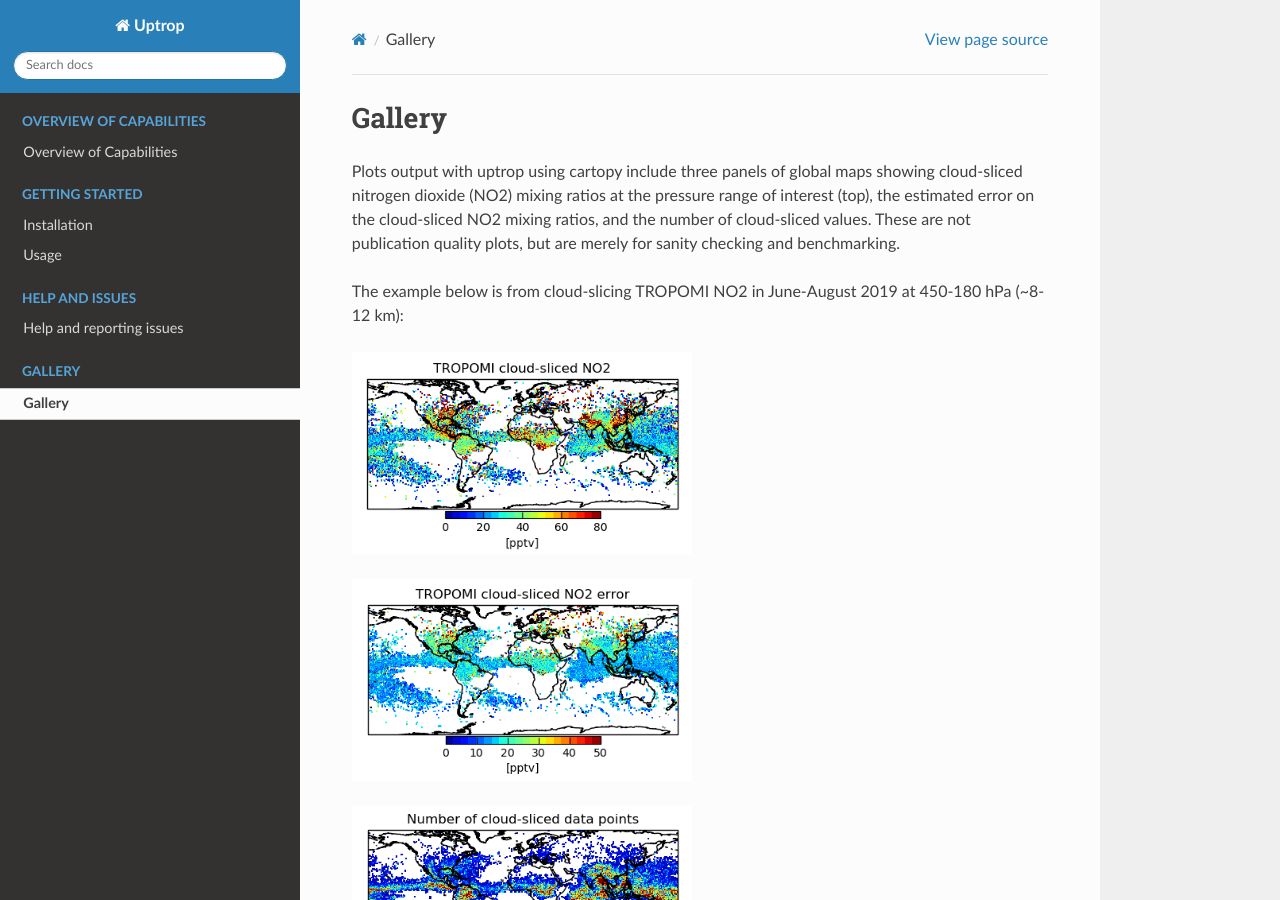
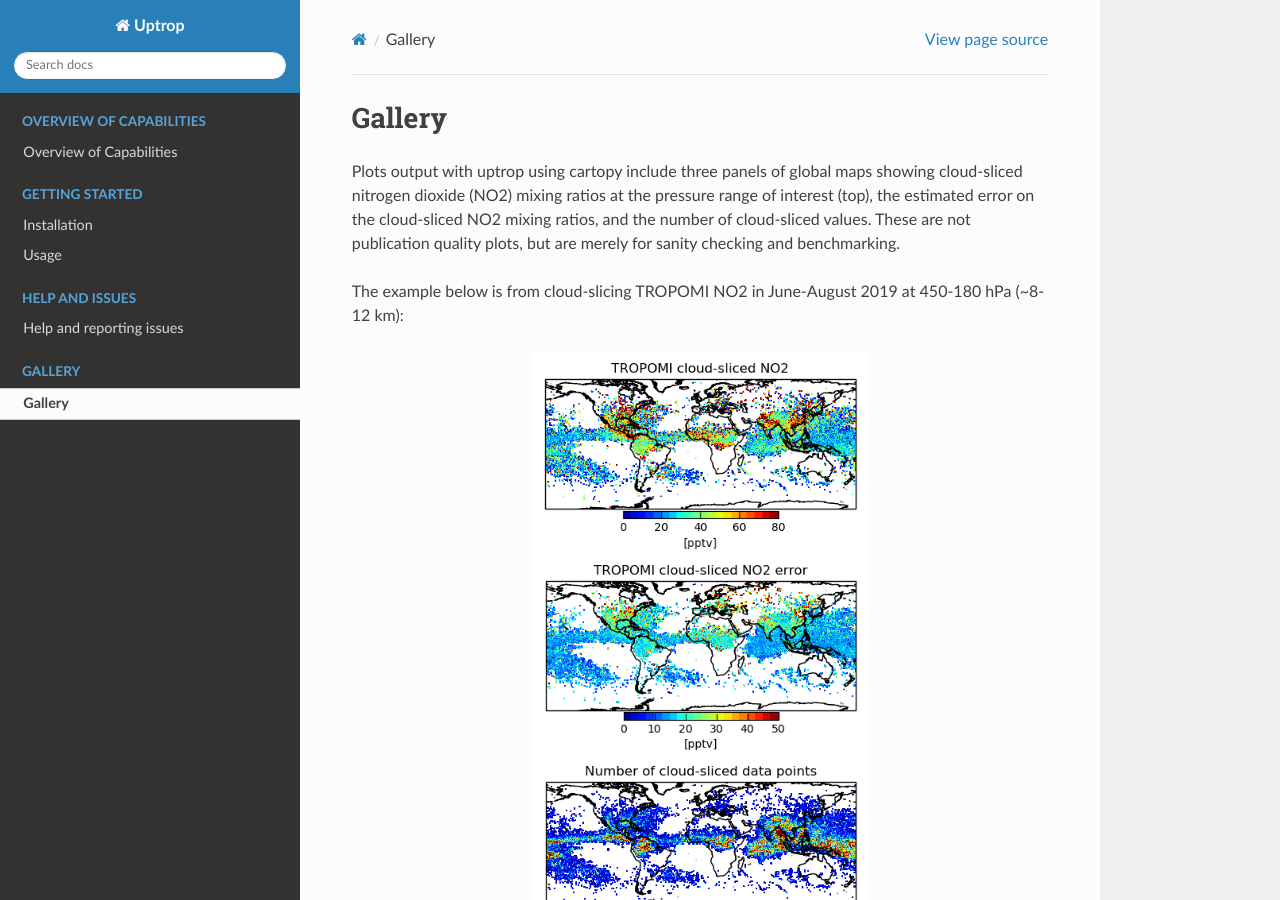
Before and after one commit to eamarais/erc-uptrop, a Sphinx documentation site: the page built from docs/source/Gallery.rst, in a window 1280 px wide and 900 px high. Built offline with Sphinx 7.4.7 and the Read the Docs theme 2.0.0, drawn with Linux system fonts in a browser that asks for light colours.

Commit message:
Update Gallery.rst

```diff
--- a/docs/source/Gallery.rst
+++ b/docs/source/Gallery.rst
@@ -7,14 +7,17 @@ The example below is from cloud-slicing TROPOMI NO2 in June-August 2019 at 450-1
 
 .. figure:: images/cloudslice-tropomi-no2-sample-plot-top.png
   :width: 340
+  :align: center
   :alt: Sample of plots generated with the python script
 
 .. figure:: images/cloudslice-tropomi-no2-sample-plot-mid.png
   :width: 340
+  :align: center
   :alt: Sample of plots generated with the python script
 
 .. figure:: images/cloudslice-tropomi-no2-sample-plot-bot.png
   :width: 340
+  :align: center
   :alt: Sample of plots generated with the python script
 
 |
```
